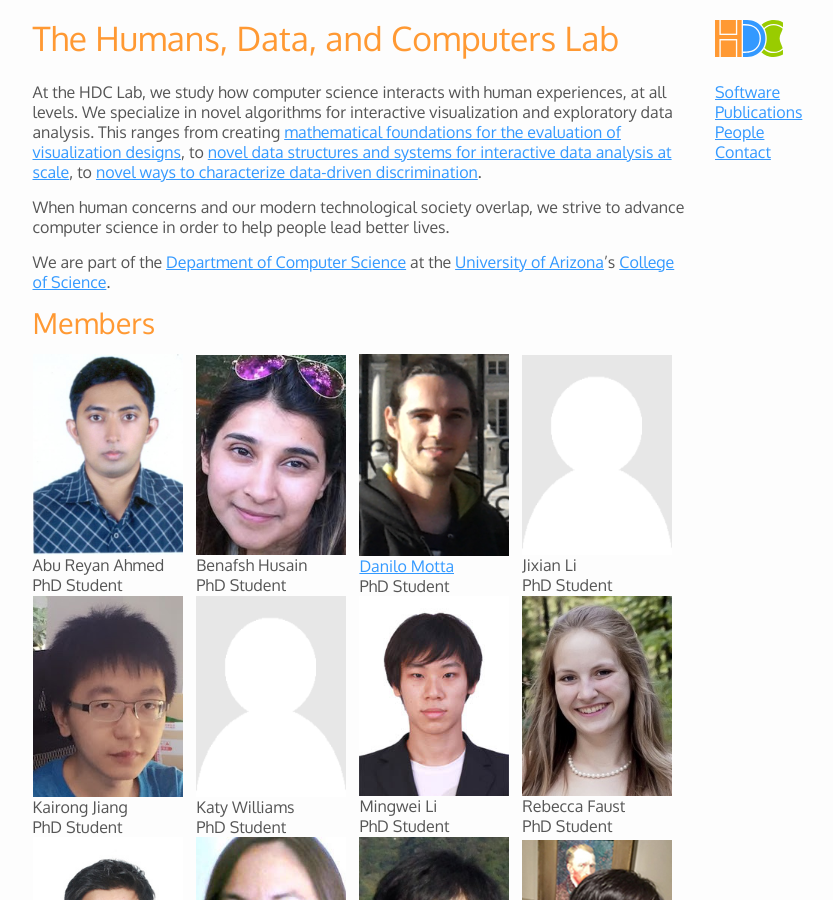
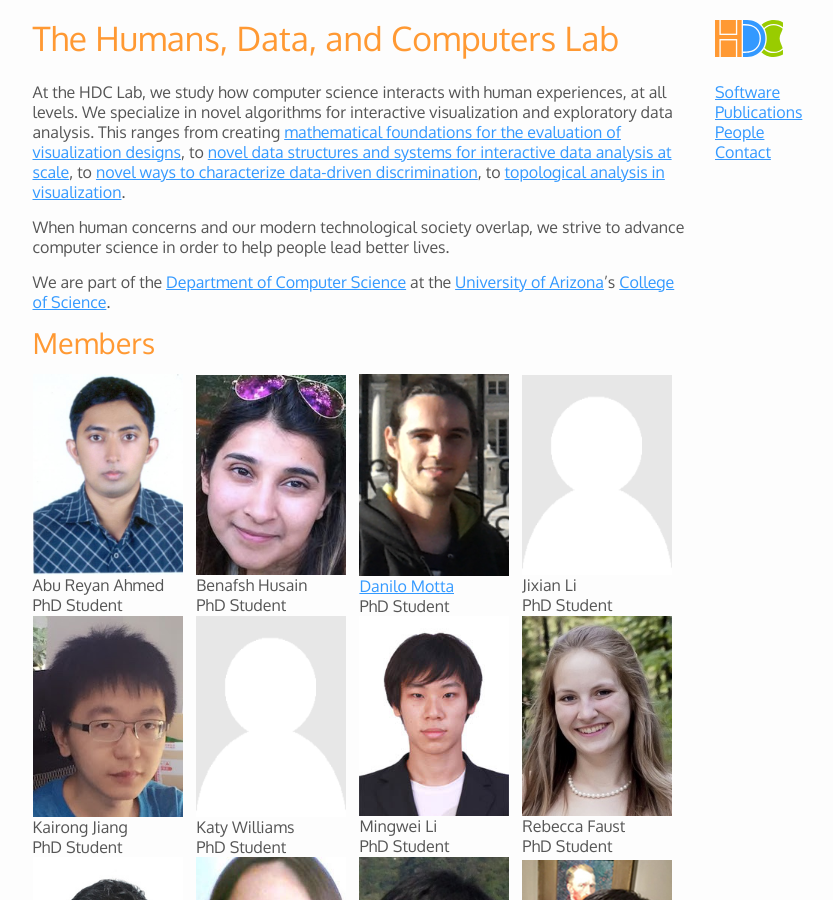
Before and after one commit to hdc-arizona/hdc-arizona.github.io, a Jekyll site: the page built from index.md, in a window 1280 px wide and 900 px high. Shown: the whole window, without its empty margins (135-968 px from the left). Built offline with Jekyll 4.4.1, drawn with Linux system fonts in a browser that asks for light colours.

Commit message:
adding one more link to the top of the page

```diff
--- a/index.md
+++ b/index.md
@@ -11,7 +11,9 @@ from creating
 to
 [novel data structures and systems for interactive data analysis at scale](http://nanocubes.net),
 to
-[novel ways to characterize data-driven discrimination](http://fairness.haverford.edu).
+[novel ways to characterize data-driven discrimination](http://fairness.haverford.edu),
+to
+[topological analysis in visualization](https://topology-tool-kit.github.io/).
 
 When human concerns and our modern technological society overlap, we
 strive to advance computer science in order to help people lead better lives.
```
